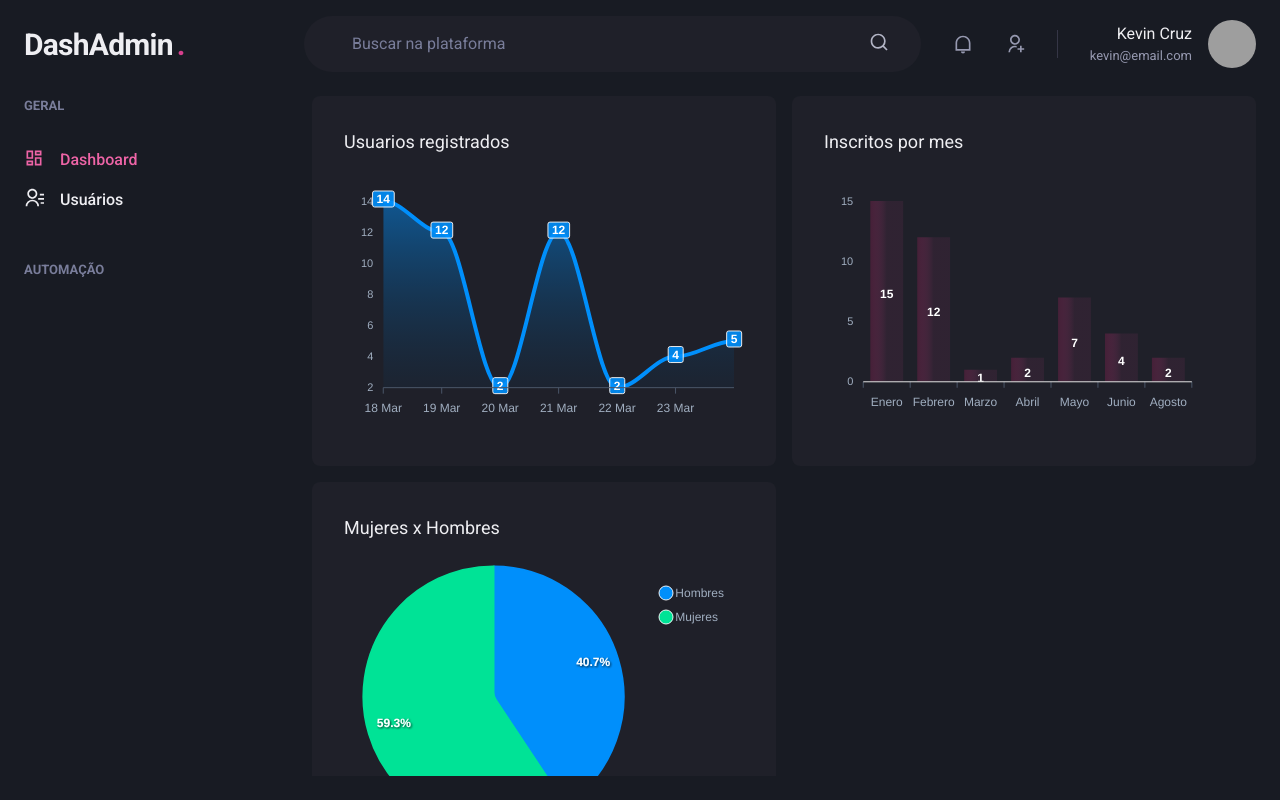
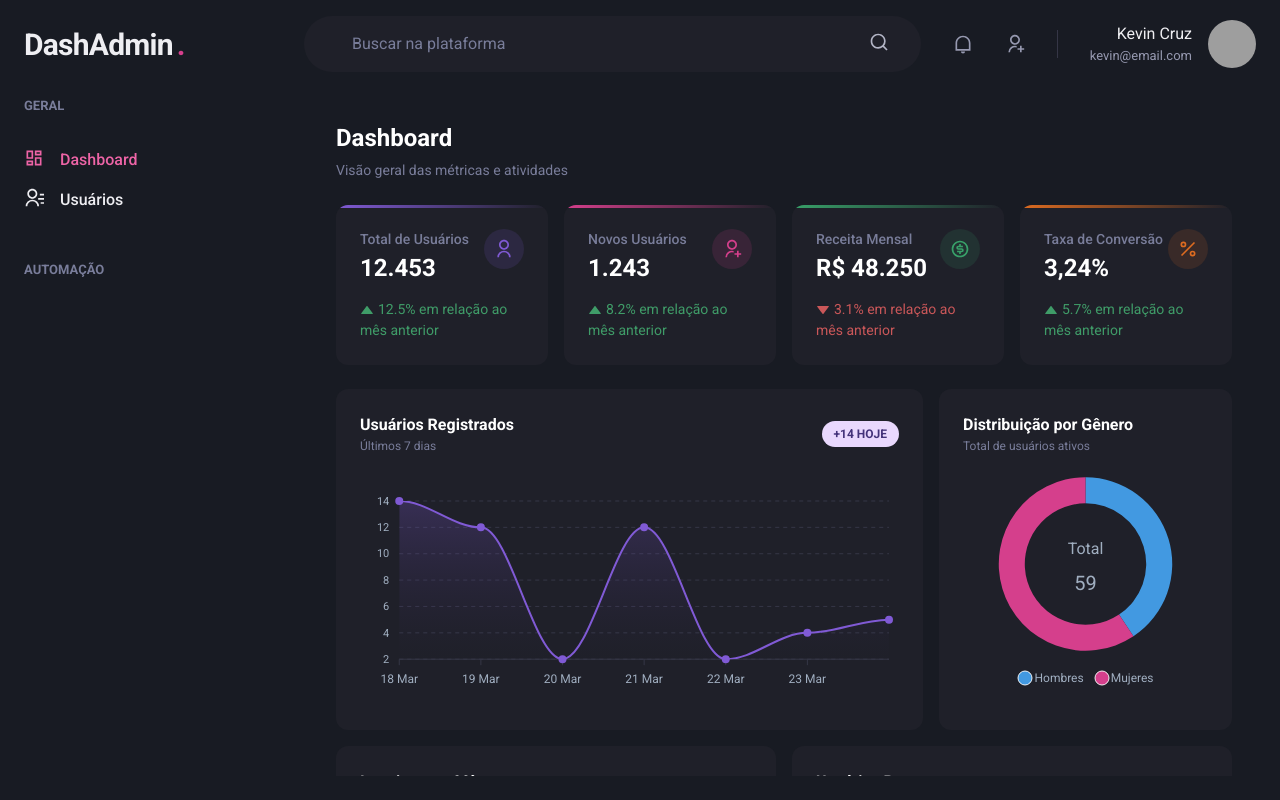
Before and after one commit to kevinmcruzp/dashadmin, a Next.js app: page /dashboard in a window 1280 px wide. Built offline with nearby package versions, Linux system fonts and the light colour scheme; grey boxes are pictures that could not be loaded; what miragejs would draw is missing.

Commit message:
feat(dashboard): redesign completo para visual mais profissional

```diff
--- a/src/pages/dashboard.tsx
+++ b/src/pages/dashboard.tsx
@@ -1,41 +1,147 @@
 import {
   Box,
+  Flex,
+  Grid,
+  GridItem,
+  Icon,
   SimpleGrid,
+  Stat,
+  StatArrow,
+  StatHelpText,
+  Table,
+  Tbody,
+  Td,
   Text,
-  theme
+  Th,
+  Thead,
+  Tr,
+  Badge,
+  Avatar,
+  HStack,
+  VStack,
+  theme as chakraTheme
 } from '@chakra-ui/react'
 import { ApexOptions } from 'apexcharts'
 import dynamic from 'next/dynamic'
+import { ElementType } from 'react'
+import {
+  RiUserLine,
+  RiUserAddLine,
+  RiMoneyDollarCircleLine,
+  RiPercentLine
+} from 'react-icons/ri'
 
-const Chart = dynamic(() => import('react-apexcharts'), {
-  ssr: false
-})
+const Chart = dynamic(() => import('react-apexcharts'), { ssr: false })
+
+interface StatCardProps {
+  title: string
+  value: string
+  change: number
+  icon: ElementType
+  accent: string
+}
+
+function StatCard ({ title, value, change, icon, accent }: StatCardProps) {
+  const isPositive = change >= 0
+  return (
+    <Box
+      bg='gray.800'
+      borderRadius={12}
+      p={6}
+      position='relative'
+      overflow='hidden'
+      _before={{
+        content: '""',
+        position: 'absolute',
+        top: 0,
+        left: 0,
+        right: 0,
+        h: '3px',
+        bgGradient: `linear(to-r, ${accent}, transparent)`
+      }}
+    >
+      <Flex justify='space-between' align='flex-start'>
+        <VStack align='flex-start' spacing={1}>
+          <Text fontSize='sm' color='gray.400' fontWeight='medium'>
+            {title}
+          </Text>
+          <Text fontSize='2xl' fontWeight='bold' color='white' lineHeight='1.2'>
+            {value}
+          </Text>
+        </VStack>
+        <Flex
+          w={10}
+          h={10}
+          borderRadius='full'
+          align='center'
+          justify='center'
+          bg={`${accent}22`}
+          flexShrink={0}
+        >
+          <Icon as={icon} color={accent} boxSize={5} />
+        </Flex>
+      </Flex>
+      <Stat mt={4}>
+        <StatHelpText mb={0} color={isPositive ? 'green.400' : 'red.400'}>
+          <StatArrow type={isPositive ? 'increase' : 'decrease'} />
+          {Math.abs(change)}% em relação ao mês anterior
+        </StatHelpText>
+      </Stat>
+    </Box>
+  )
+}
+
+const recentUsers = [
+  { name: 'Ana García', email: 'ana@email.com', date: '10 Mar 2026', status: 'Ativo' },
+  { name: 'Carlos Silva', email: 'carlos@email.com', date: '09 Mar 2026', status: 'Ativo' },
+  { name: 'María López', email: 'maria@email.com', date: '08 Mar 2026', status: 'Pendente' },
+  { name: 'João Costa', email: 'joao@email.com', date: '07 Mar 2026', status: 'Ativo' },
+  { name: 'Lucía Martín', email: 'lucia@email.com', date: '06 Mar 2026', status: 'Inativo' }
+]
 
 export default function Dashboard () {
-  const userRegisterOptions: ApexOptions = {
+  const commonChart: ApexOptions = {
     chart: {
-      toolbar: {
-        show: false
+      toolbar: { show: false },
+      zoom: { enabled: false },
+      foreColor: chakraTheme.colors.gray[400],
+      fontFamily: 'Roboto, sans-serif'
     },
-      zoom: {
-        enabled: false
-      },
-      foreColor: theme.colors.gray[400]
+    tooltip: {
+      enabled: true,
+      theme: 'dark',
+      style: { fontFamily: 'Roboto, sans-serif' }
     },
     grid: {
-      show: false
+      borderColor: '#353646',
+      strokeDashArray: 4,
+      xaxis: { lines: { show: false } },
+      yaxis: { lines: { show: true } }
+    }
+  }
+
+  const userRegisterOptions: ApexOptions = {
+    ...commonChart,
+    chart: {
+      ...commonChart.chart,
+      type: 'area',
+      sparkline: { enabled: false }
     },
-    tooltip: {
-      enabled: false
+    colors: ['#805AD5'],
+    fill: {
+      type: 'gradient',
+      gradient: {
+        shade: 'dark',
+        type: 'vertical',
+        opacityFrom: 0.5,
+        opacityTo: 0.05
+      }
     },
+    stroke: { curve: 'smooth', width: 2 },
     xaxis: {
       type: 'datetime',
-      axisBorder: {
-        color: theme.colors.gray[600]
-      },
-      axisTicks: {
-        color: theme.colors.gray[600]
-      },
+      axisBorder: { color: '#353646' },
+      axisTicks: { color: '#353646' },
       categories: [
         '2021-03-18T00:00:00.000Z',
         '2021-03-19T00:00:00.000Z',
@@ -46,83 +152,67 @@ export default function Dashboard () {
         '2021-03-24T00:00:00.000Z'
       ]
     },
+    dataLabels: { enabled: false },
+    markers: { size: 4, colors: ['#805AD5'], strokeWidth: 0 }
+  }
+  const userRegisterSeries = [{ name: 'Usuários', data: [14, 12, 2, 12, 2, 4, 5] }]
+
+  const inscribedOptions: ApexOptions = {
+    ...commonChart,
+    chart: { ...commonChart.chart, type: 'bar' },
+    colors: ['#D53F8C'],
     fill: {
-      opacity: 0.3,
       type: 'gradient',
       gradient: {
         shade: 'dark',
-        opacityFrom: 0.7,
-        opacityTo: 0.3
+        type: 'vertical',
+        opacityFrom: 0.9,
+        opacityTo: 0.5
+      }
+    },
+    plotOptions: {
+      bar: {
+        borderRadius: 6,
+        columnWidth: '55%'
+      }
+    },
+    xaxis: {
+      type: 'category',
+      axisBorder: { color: '#353646' },
+      axisTicks: { color: '#353646' },
+      categories: ['Ene', 'Feb', 'Mar', 'Abr', 'May', 'Jun', 'Ago']
+    },
+    dataLabels: { enabled: false }
+  }
+  const inscribedSeries = [{ name: 'Inscritos', data: [15, 12, 1, 2, 7, 4, 2] }]
+
+  const totalUserOption: ApexOptions = {
+    ...commonChart,
+    chart: { ...commonChart.chart, type: 'donut' },
+    labels: ['Hombres', 'Mujeres'],
+    colors: ['#4299E1', '#D53F8C'],
+    stroke: { width: 0 },
+    plotOptions: {
+      pie: {
+        donut: {
+          size: '70%',
+          labels: {
+            show: true,
+            total: {
+              show: true,
+              label: 'Total',
+              color: chakraTheme.colors.gray[400],
+              formatter: (w) => w.globals.seriesTotals.reduce((a: number, b: number) => a + b, 0).toString()
             }
           }
         }
-  const userRegisterSeries = [{ name: 'series1', data: [14, 12, 2, 12, 2, 4, 5] }]
-
-  const inscribedOptions: ApexOptions = {
-    chart: {
-      toolbar: {
-        show: false
-      },
-      zoom: {
-        enabled: false
-      },
-      foreColor: theme.colors.gray[400]
-    },
-    grid: {
-      show: false
-    },
-    tooltip: {
-      enabled: false
-    },
-    xaxis: {
-      type: 'category',
-      axisTicks: {
-        color: theme.colors.gray[600]
-      },
-      categories:
-      [
-        'Enero',
-        'Febrero',
-        'Marzo',
-        'Abril',
-        'Mayo',
-        'Junio',
-        'Agosto'
-
-      ]
-    },
-    fill: {
-      opacity: 0.3,
-      type: 'gradient',
-      gradient: {
-        shade: 'dark',
-        opacityFrom: 0.7,
-        opacityTo: 0.3
       }
     },
-    colors: [theme.colors.pink[500]]
-  }
-  const inscribedSeries = [{ name: 'series2', data: [15, 12, 1, 2, 7, 4, 2] }]
-
-  const totalUserOption: ApexOptions = {
-    chart: {
-      toolbar: {
-        show: false
+    legend: {
+      position: 'bottom',
+      labels: { colors: chakraTheme.colors.gray[400] }
     },
-      zoom: {
-        enabled: false
-      },
-      foreColor: theme.colors.gray[400]
-    },
-    labels: ['Hombres', 'Mujeres'],
-    stroke: {
-      show: true,
-      curve: 'smooth',
-      lineCap: 'butt',
-      colors: undefined,
-      width: 2,
-      dashArray: 0
-    }
+    dataLabels: { enabled: false }
   }
   const totalUserSeries = [24, 35]
 
@@ -130,60 +220,211 @@ export default function Dashboard () {
     <Box
       flex='1'
       overflow='auto'
+      p={['4', '6']}
       __css={{
-        '&::-webkit-scrollbar': {
-          w: '2'
-        },
-        '&::-webkit-scrollbar-track': {
-          w: '6'
-        },
-        '&::-webkit-scrollbar-thumb': {
-          borderRadius: '10',
-          bg: '#4A5568'
-        }
+        '&::-webkit-scrollbar': { w: '2' },
+        '&::-webkit-scrollbar-track': { w: '6' },
+        '&::-webkit-scrollbar-thumb': { borderRadius: '10', bg: '#4A5568' }
       }}
     >
-      <SimpleGrid
-        h='100%'
-        w='100%'
-        gap='4'
-        minChildWidth='420px'
-        alignContent='flex-start'
+      {/* Page Header */}
+      <Box mb={6}>
+        <Text fontSize='2xl' fontWeight='bold' color='white'>
+          Dashboard
+        </Text>
+        <Text fontSize='sm' color='gray.400' mt={1}>
+          Visão geral das métricas e atividades
+        </Text>
+      </Box>
+
+      {/* KPI Cards */}
+      <SimpleGrid columns={[1, 2, 4]} gap={4} mb={6}>
+        <StatCard
+          title='Total de Usuários'
+          value='12.453'
+          change={12.5}
+          icon={RiUserLine}
+          accent='#805AD5'
+        />
+        <StatCard
+          title='Novos Usuários'
+          value='1.243'
+          change={8.2}
+          icon={RiUserAddLine}
+          accent='#D53F8C'
+        />
+        <StatCard
+          title='Receita Mensal'
+          value='R$ 48.250'
+          change={-3.1}
+          icon={RiMoneyDollarCircleLine}
+          accent='#38A169'
+        />
+        <StatCard
+          title='Taxa de Conversão'
+          value='3,24%'
+          change={5.7}
+          icon={RiPercentLine}
+          accent='#DD6B20'
+        />
+      </SimpleGrid>
+
+      {/* Charts Row */}
+      <Grid
+        templateColumns={['1fr', '1fr', '1fr 1fr', '2fr 1fr']}
+        gap={4}
+        mb={4}
       >
-        <Box p={['6', '8']} bg='gray.800' borderRadius={8} pb='4'>
-          <Text fontSize='lg' mb='4'>
-            Usuarios registrados
+        {/* Area Chart */}
+        <GridItem>
+          <Box bg='gray.800' borderRadius={12} p={6} h='100%'>
+            <Flex justify='space-between' align='center' mb={4}>
+              <VStack align='flex-start' spacing={0}>
+                <Text fontSize='md' fontWeight='semibold' color='white'>
+                  Usuários Registrados
                 </Text>
+                <Text fontSize='xs' color='gray.400'>
+                  Últimos 7 dias
+                </Text>
+              </VStack>
+              <Badge
+                colorScheme='purple'
+                borderRadius='full'
+                px={3}
+                py={1}
+                fontSize='xs'
+              >
+                +14 hoje
+              </Badge>
+            </Flex>
             <Chart
               options={userRegisterOptions}
               series={userRegisterSeries}
               type='area'
+              height={220}
             />
           </Box>
+        </GridItem>
 
-        <Box p={['6', '8']} bg='gray.800' borderRadius={8} pb='4'>
-          <Text fontSize='lg' mb='4'>
-            Inscritos por mes
+        {/* Donut Chart */}
+        <GridItem>
+          <Box bg='gray.800' borderRadius={12} p={6} h='100%'>
+            <VStack align='flex-start' spacing={0} mb={4}>
+              <Text fontSize='md' fontWeight='semibold' color='white'>
+                Distribuição por Gênero
               </Text>
+              <Text fontSize='xs' color='gray.400'>
+                Total de usuários ativos
+              </Text>
+            </VStack>
+            <Chart
+              options={totalUserOption}
+              series={totalUserSeries}
+              type='donut'
+              height={220}
+            />
+          </Box>
+        </GridItem>
+      </Grid>
+
+      {/* Bar Chart + Recent Users */}
+      <Grid
+        templateColumns={['1fr', '1fr', '1fr', '1fr 1fr']}
+        gap={4}
+      >
+        {/* Bar Chart */}
+        <GridItem>
+          <Box bg='gray.800' borderRadius={12} p={6}>
+            <Flex justify='space-between' align='center' mb={4}>
+              <VStack align='flex-start' spacing={0}>
+                <Text fontSize='md' fontWeight='semibold' color='white'>
+                  Inscritos por Mês
+                </Text>
+                <Text fontSize='xs' color='gray.400'>
+                  Ano corrente
+                </Text>
+              </VStack>
+              <Badge
+                colorScheme='pink'
+                borderRadius='full'
+                px={3}
+                py={1}
+                fontSize='xs'
+              >
+                2026
+              </Badge>
+            </Flex>
             <Chart
               options={inscribedOptions}
               series={inscribedSeries}
               type='bar'
+              height={220}
             />
           </Box>
+        </GridItem>
 
-        <Box p={['6', '8']} bg='gray.800' borderRadius={8} pb='4'>
-          <Text fontSize='lg' mb='4'>
-            Mujeres x Hombres
+        {/* Recent Users Table */}
+        <GridItem>
+          <Box bg='gray.800' borderRadius={12} p={6}>
+            <Flex justify='space-between' align='center' mb={4}>
+              <Text fontSize='md' fontWeight='semibold' color='white'>
+                Usuários Recentes
               </Text>
-          <Chart
-            options={totalUserOption}
-            series={totalUserSeries}
-            type='pie'
-          />
+              <Text fontSize='xs' color='purple.400' cursor='pointer' _hover={{ color: 'purple.300' }}>
+                Ver todos
+              </Text>
+            </Flex>
+            <Table size='sm' variant='unstyled'>
+              <Thead>
+                <Tr>
+                  <Th color='gray.500' fontSize='xs' fontWeight='medium' pb={3}>
+                    Usuário
+                  </Th>
+                  <Th color='gray.500' fontSize='xs' fontWeight='medium' pb={3} isNumeric>
+                    Status
+                  </Th>
+                </Tr>
+              </Thead>
+              <Tbody>
+                {recentUsers.map((user, i) => (
+                  <Tr key={i} _hover={{ bg: 'gray.750' }}>
+                    <Td py={3} px={0}>
+                      <HStack spacing={3}>
+                        <Avatar size='sm' name={user.name} bg='purple.600' />
+                        <VStack align='flex-start' spacing={0}>
+                          <Text fontSize='sm' fontWeight='medium' color='white'>
+                            {user.name}
+                          </Text>
+                          <Text fontSize='xs' color='gray.400'>
+                            {user.date}
+                          </Text>
+                        </VStack>
+                      </HStack>
+                    </Td>
+                    <Td py={3} px={0} isNumeric>
+                      <Badge
+                        borderRadius='full'
+                        px={2}
+                        py={0.5}
+                        fontSize='xs'
+                        colorScheme={
+                          user.status === 'Ativo'
+                            ? 'green'
+                            : user.status === 'Pendente'
+                              ? 'yellow'
+                              : 'red'
+                        }
+                      >
+                        {user.status}
+                      </Badge>
+                    </Td>
+                  </Tr>
+                ))}
+              </Tbody>
+            </Table>
           </Box>
-
-      </SimpleGrid>
+        </GridItem>
+      </Grid>
     </Box>
   )
 }
```
Lines whose indentation alone changed are shown as unchanged.
